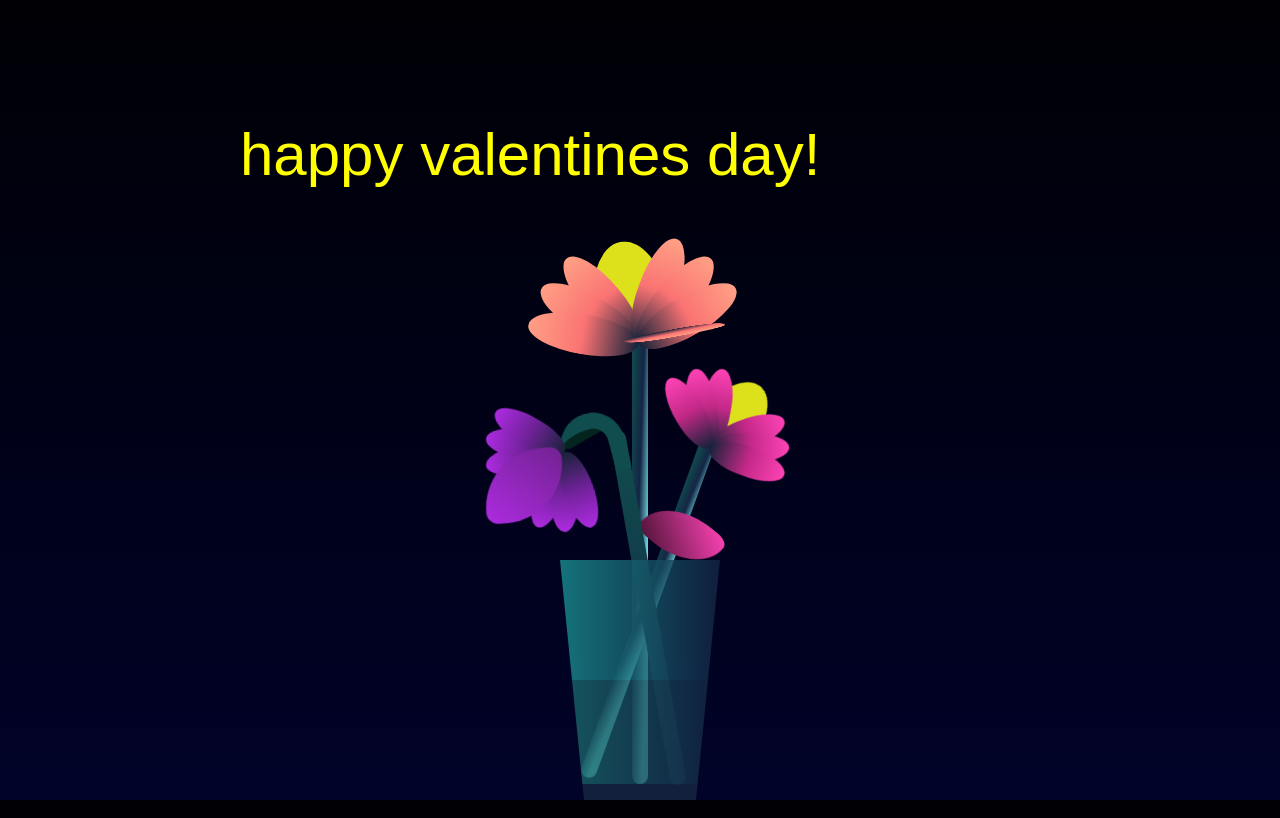
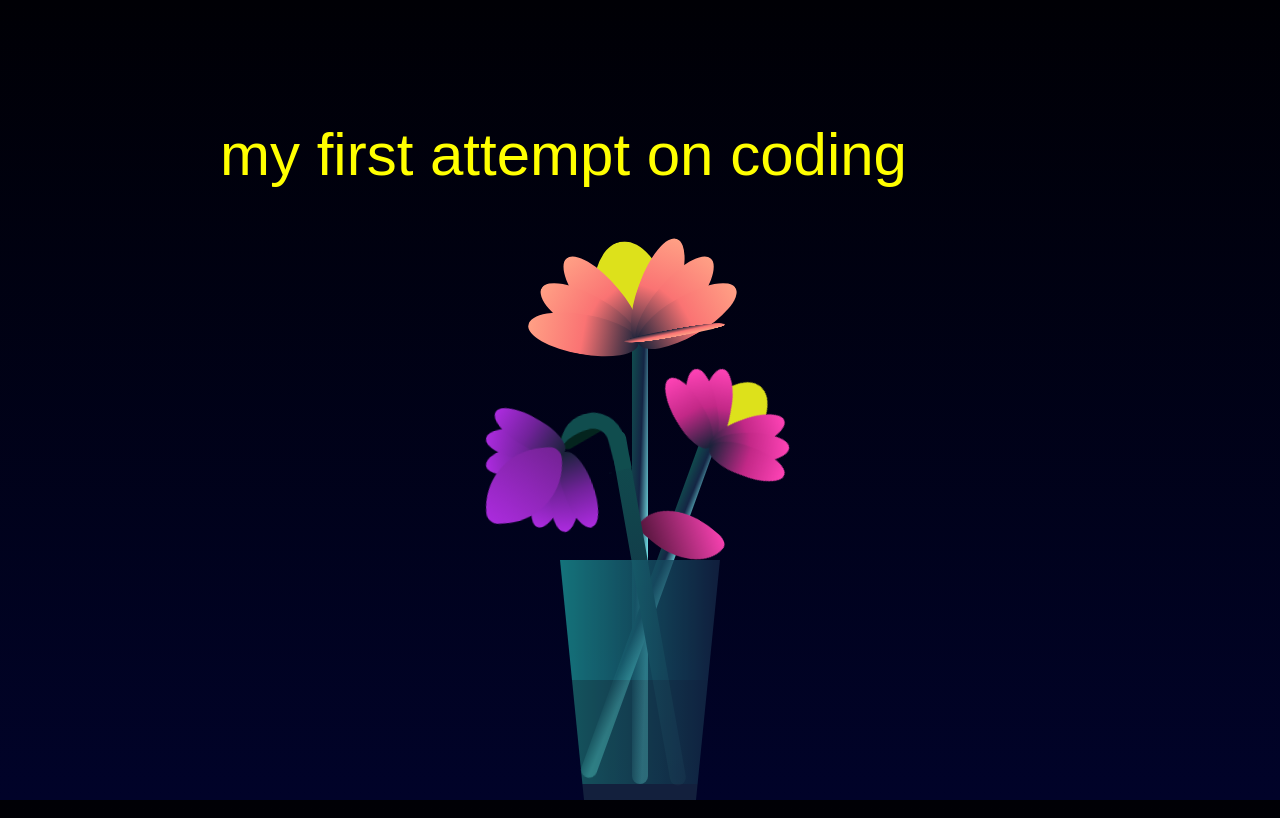
Before and after one commit to dienovva/syaliatest, a plain HTML site: page index.html in a window 1280 px wide. Drawn offline with Linux system fonts and the light colour scheme.

Commit message:
Update index.html

```diff
--- a/index.html
+++ b/index.html
@@ -3,7 +3,7 @@
 <head>
     <meta charset="UTF-8">
     <link rel="stylesheet" href="style.css">
-    <title>valentines day</title>
+    <title>SYALIA HI</title>
 </head>
 <body>
     <div id="myElement">This is some existing content.</div>
@@ -12,7 +12,7 @@
     var myElement = document.getElementById("myElement");
 
     // Insert new text using innerHTML
-    myElement.innerHTML = "happy valentines day!";
+    myElement.innerHTML = "my first attempt on coding";
 
      // Change font and color
      myElement.style.fontFamily = "Arial"; // Set the font family
@@ -20,7 +20,7 @@
      myElement.style.fontSize = "60px" // Set the font size
      myElement.style.position = "absolute";// Set the position property
      myElement.style.top = "120px";// Set the top offset
-     myElement.style.left = "240px";
+     myElement.style.left = "220px";
   </script>
     <div class="flower">
         <div class="container container1">
```
